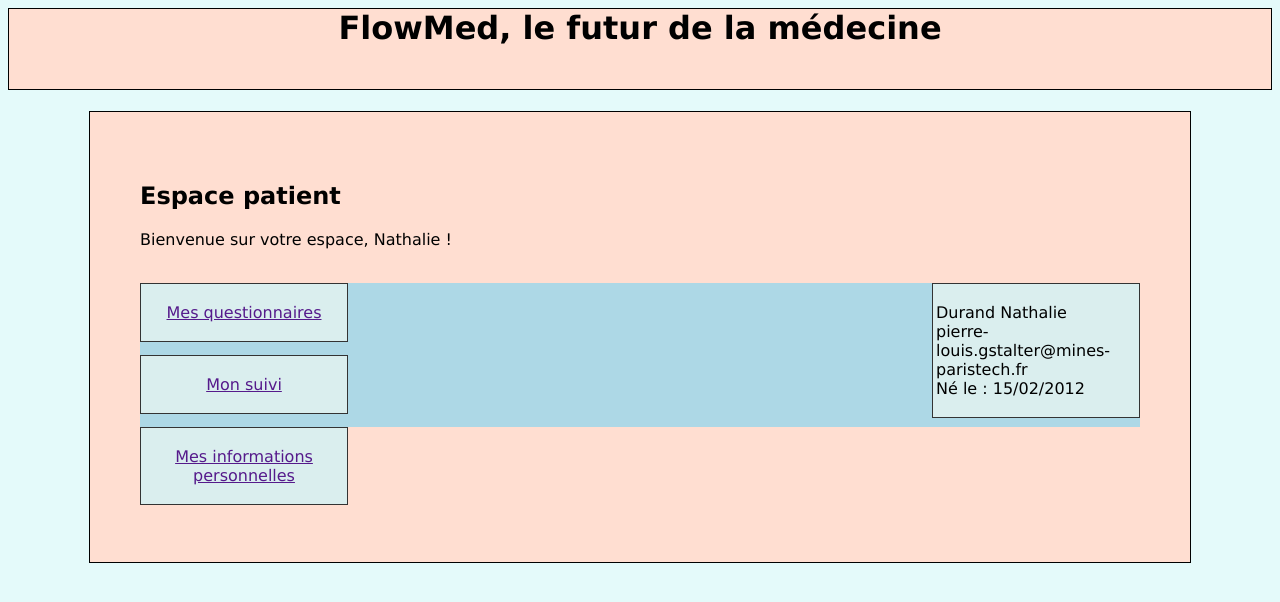
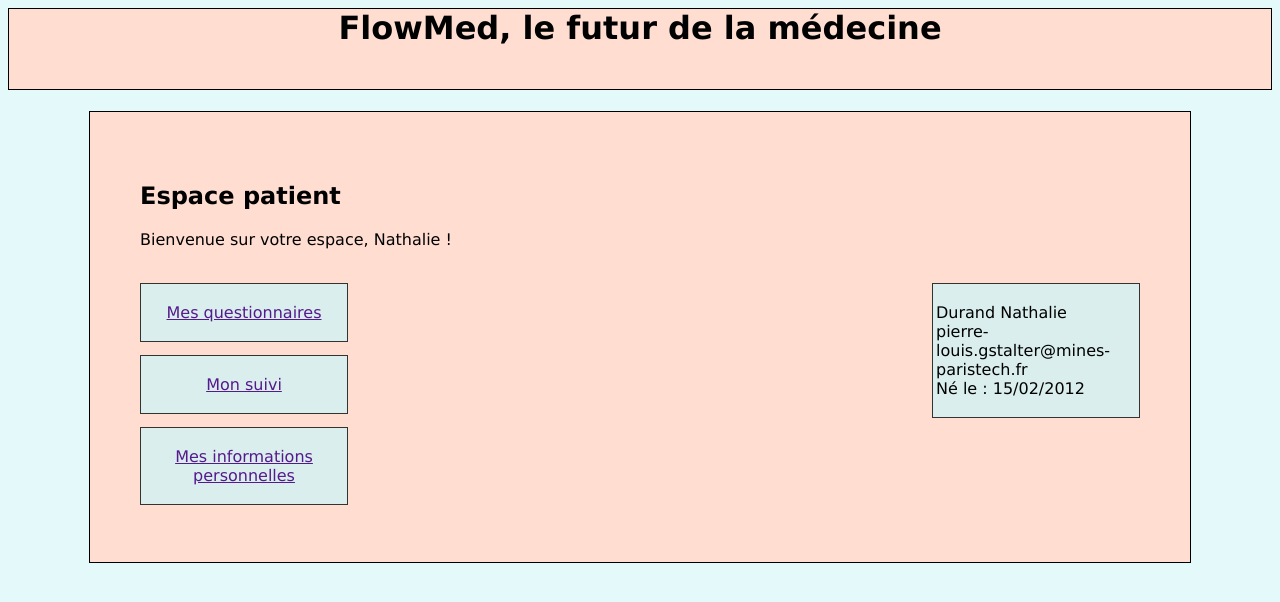
Before and after one commit to plgstalter/MIG, a PHP site: page /295195.php in a window 1280 px wide. Shown: the top 602 px of the page. Run offline with PHP 8.4, Linux system fonts and the light colour scheme.

Commit message:
plus de petit carré

```diff
--- a/Ressources/Pages/295195.php
+++ b/Ressources/Pages/295195.php
@@ -14,7 +14,7 @@
                 <p>Bienvenue sur votre espace, Nathalie !</p>
 
                 <br />
-                <div style="width:1000px; border:1px; background-color:lightblue; background-position: center;">
+                <div style="width:1000px; border:1px; background-position: center;">
                     <div class = "div3" style="float:left;">
                         <p>
                             <a href="">Mes questionnaires</a>
```
